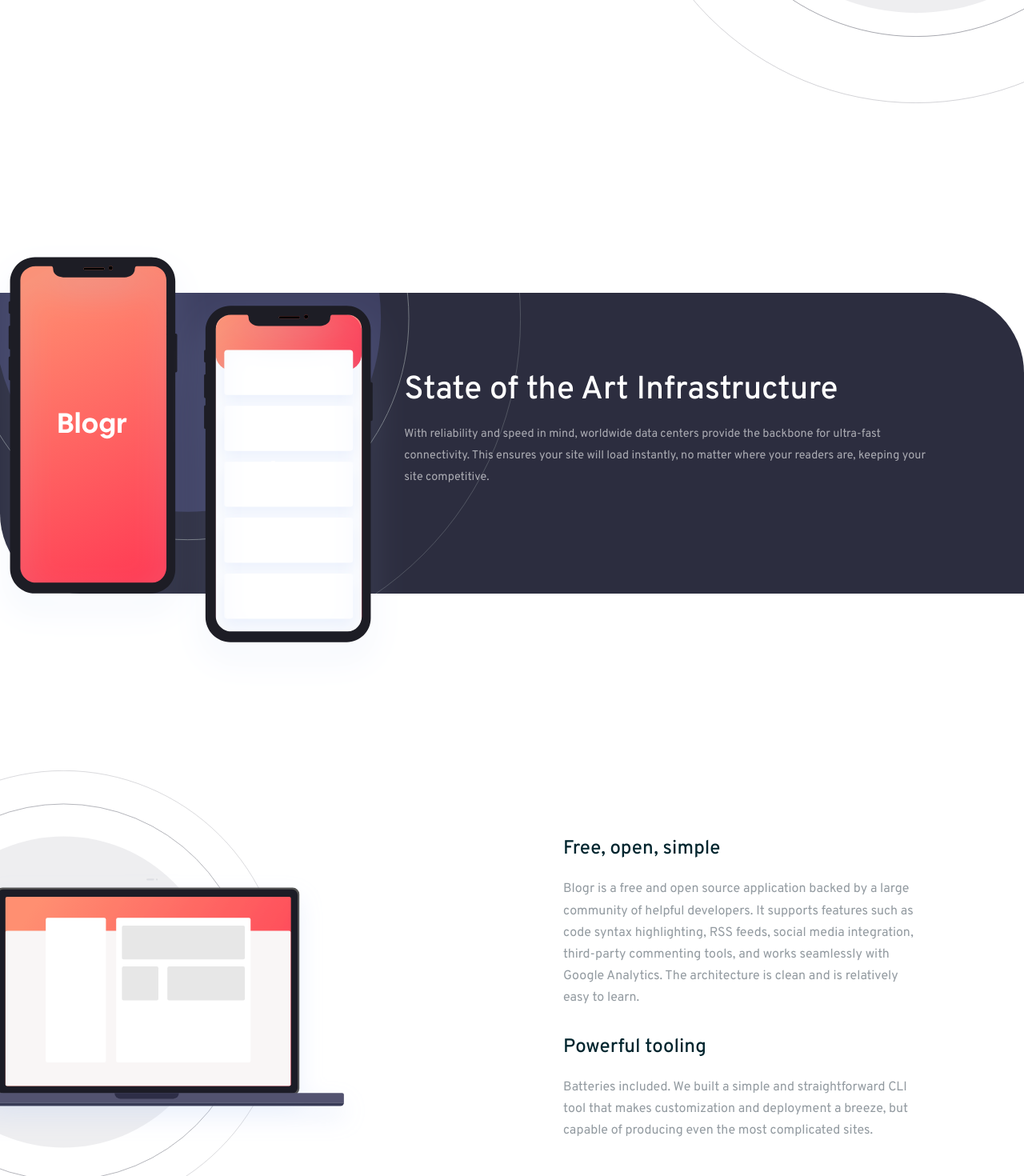
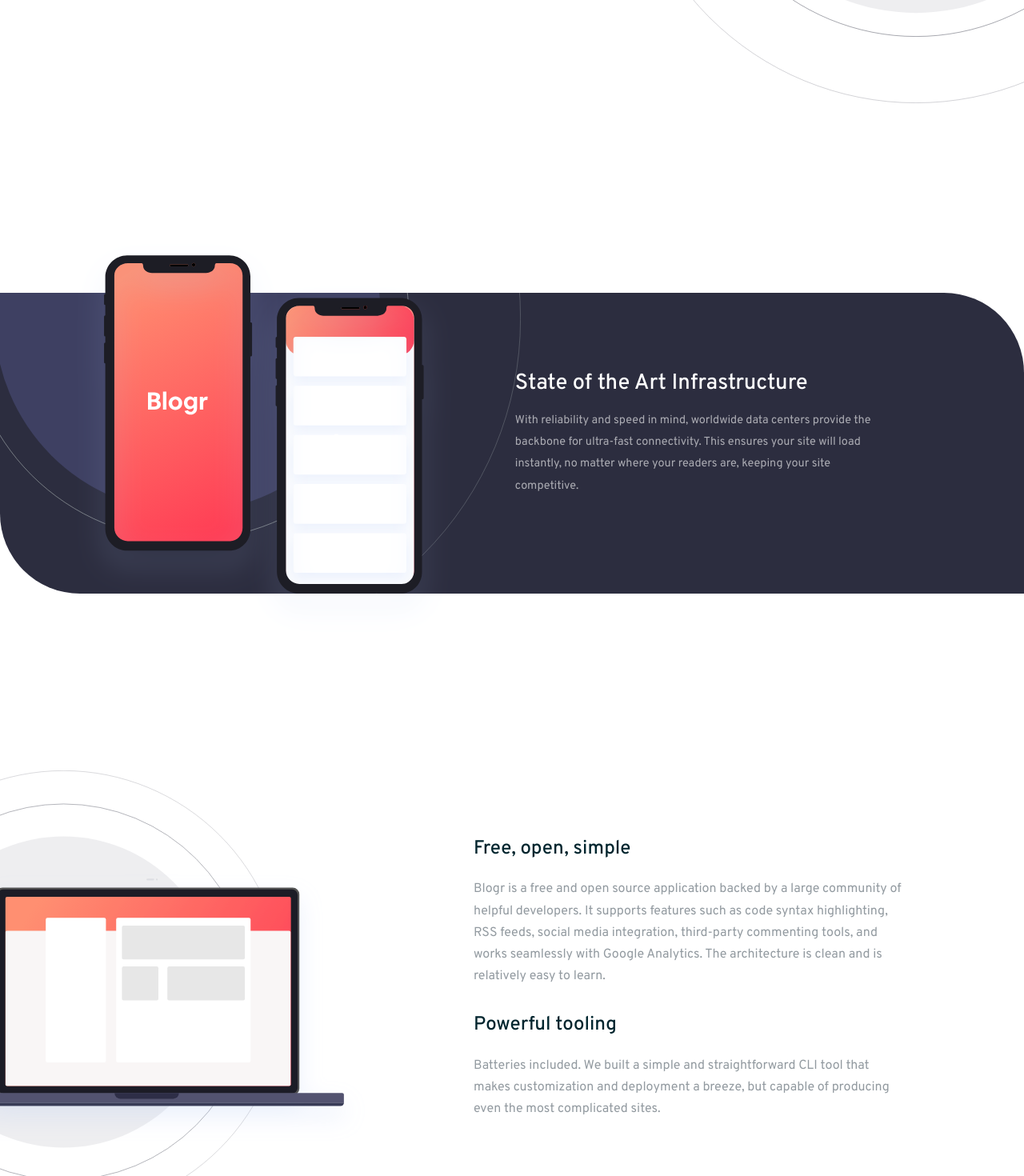
Before and after one commit to olad5/blogr-landing-page, a React (Vite) app: page / in a window 1280 px wide. Shown: the part 1330-2800 px from the top of the page at 80% size. Built offline with nearby package versions, Linux system fonts and the light colour scheme.

Commit message:
feat: add media queries for 1440px view

```diff
--- a/src/components/styles/Container.styled.ts
+++ b/src/components/styles/Container.styled.ts
@@ -5,4 +5,9 @@
   max-width: 100%;
   padding: 0 20px;
   margin: 0 auto;
+
+  @media (max-width: ${({theme}) => theme.desktop}) {
+    padding: 0 6rem;
+  }
+
 `
--- a/src/components/styles/Footer.styled.ts
+++ b/src/components/styles/Footer.styled.ts
@@ -7,6 +7,7 @@
   background-size: 210%, 100%;
   height: 54vh;
   border-top-right-radius:100px;
+
 
   @media (max-width: ${({theme}) => theme.mobile}) {
     height:  133vh;
--- a/src/components/styles/Header.styled.ts
+++ b/src/components/styles/Header.styled.ts
@@ -38,6 +38,17 @@
     margin-top:2rem;
   }
 
+
+  @media (max-width: ${({theme}) => theme.desktop}) {
+    h1 {
+      font-size: 3.1rem;
+    }
+
+    p  {
+      font-size: 1.22rem;
+    }
+
+  }
 
   @media (max-width: ${({theme}) => theme.mobile}) {
       background-position: 30% 33%,100%;
--- a/src/components/styles/Infrastructure.styled.ts
+++ b/src/components/styles/Infrastructure.styled.ts
@@ -37,6 +37,24 @@
     justify-content: space-between;
   }
 
+  @media (max-width: ${({theme}) => theme.desktop}) {
+    background-position: -40.5% 84%;
+
+    .section-info {
+      margin-left:5rem;
+    }
+
+    h4 {
+      font-size: 1.7rem;
+      font-weight: 500;
+      margin-top: 0;
+      margin-bottom: 1rem;
+      color: ${({theme}) => theme.palette.neutral.white};
+    }
+
+
+  }
+
   @media (max-width: ${({theme}) => theme.mobile}) {
         margin-top: 21rem;
         height: 80vh;
@@ -69,6 +87,10 @@
   margin-left: -3rem;
   width:43%;
 
+  @media (max-width: ${({theme}) => theme.desktop}) {
+      margin-left: 0rem;
+  }
+
   @media (max-width: ${({theme}) => theme.mobile}) {
       height:43%;
       width:120%;
--- a/src/components/styles/IntroSection.styled.ts
+++ b/src/components/styles/IntroSection.styled.ts
@@ -22,6 +22,12 @@
     max-width:930px;
   }
 
+  @media (max-width: ${({theme}) => theme.desktop}) {
+      p  {
+        max-width: 30rem;
+      }
+
+    }
   @media (max-width: ${({theme}) => theme.mobile}) {
   background-image:
     url('./images/illustration-editor-mobile.svg');
--- a/src/components/styles/OutroSection.styled.ts
+++ b/src/components/styles/OutroSection.styled.ts
@@ -26,6 +26,12 @@
     }
   }
 
+  @media (max-width: ${({theme}) => theme.desktop}) {
+
+    div {
+      margin-left:37rem;
+    }
+  }
   @media (max-width: ${({theme}) => theme.mobile}) {
     background-image:
       url('./images/illustration-laptop-mobile.svg');
--- a/src/components/styles/SectionInfo.styled.ts
+++ b/src/components/styles/SectionInfo.styled.ts
@@ -18,6 +18,16 @@
       color: ${({theme}) => theme.palette.neutral.veryDarkGrayishBlue};
     }
 
+  @media (max-width: ${({theme}) => theme.desktop}) {
+      h4 {
+        font-size: 1.1rem;
+      }
+
+      p  {
+        font-size: 1rem;
+      }
+
+    }
   @media (max-width: ${({theme}) => theme.mobile}) {
     display:flex;
     flex-direction:column;
```
